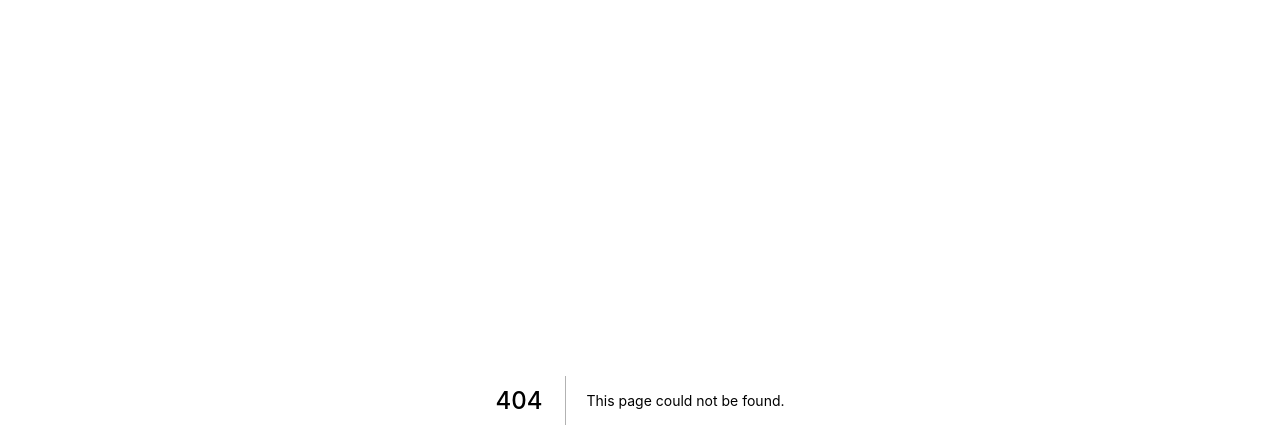
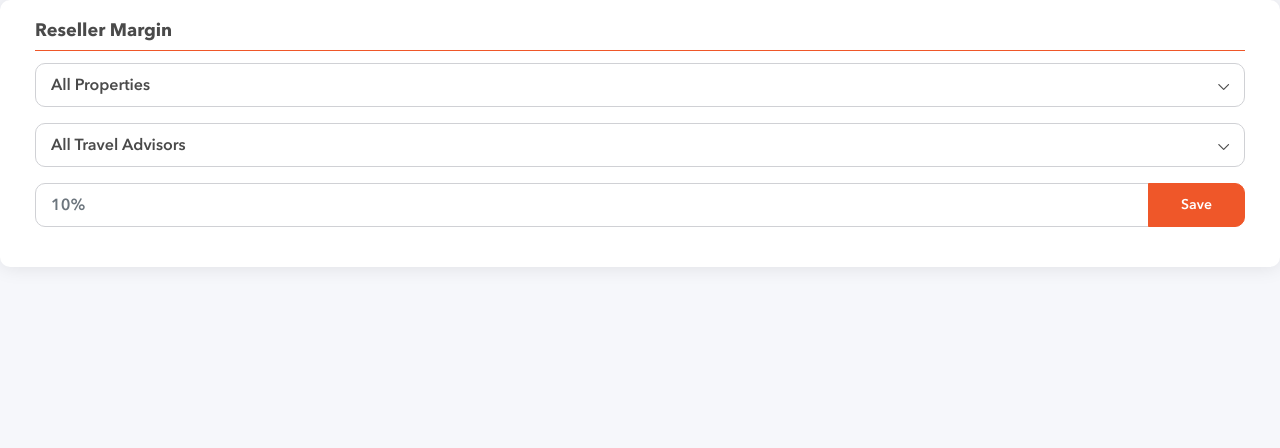
Before and after one commit to HoneyMustards/onee, a Next.js app: page /account/calendar-pricing/reseller-margin in a window 1280 px wide. Before the commit this address had no page. Shown: the top 448 px of the page. Built offline with nearby package versions, Linux system fonts and the light colour scheme.

Commit message:
Calendar & Pricing sayfası

```diff
--- /dev/null
+++ b/pages/account/calendar-pricing/reseller-margin.js
@@ -0,0 +1,54 @@
+import React from 'react';
+import Select from '../../../src/components/elements/form/select';
+import { InputGroup, FormControl, Button }  from 'react-bootstrap';
+import style from './style.module.scss';
+
+const ResellerMargin = () => {
+    const list1 = [
+        {
+            value: 1,
+            text: 'All Properties'
+        }
+    ];
+
+    const list2 = [
+        {
+            value: 1,
+            text: 'All Travel Advisors'
+        }
+    ];
+
+    return (
+        <div className={"box " + style.box}>
+            <div className="container">
+                <div className="row">
+                    <div className="col-12">
+                        <h4 className="box__title">Reseller Margin</h4>
+                    </div>
+                </div>
+                <div className="row">
+                    <div className="col-12 mt-1 mb-1">
+                        <Select variant="base" width="100%" options={list1}  />
+                    </div>
+                    <div className="col-12 mt-1 mb-1">
+                        <Select variant="base" width="100%" options={list2}  />
+                    </div>
+                    <div className="col-12 mt-1 mb-1">
+                    <InputGroup className="mb-3 base">
+                        <FormControl
+                        placeholder="10%"
+                        />
+                        <InputGroup.Append>
+                        <Button variant="secondary">
+                            Save
+                        </Button>
+                        </InputGroup.Append>
+                    </InputGroup>
+                    </div>
+                </div>
+            </div>
+        </div>
+    )
+}
+
+export default ResellerMargin;
--- /dev/null
+++ b/pages/account/calendar-pricing/style.module.scss
@@ -0,0 +1,12 @@
+.boxCalendar {
+    padding: 30px 40px;
+    @media screen and (max-width: 768px) {
+        padding: 16px 5px;
+    }
+}
+
+.box {
+    @media screen and (max-width: 768px) {
+        padding: 16px 5px;
+    }
+}
--- a/src/assets/styles/components/_box.scss
+++ b/src/assets/styles/components/_box.scss
@@ -3,4 +3,11 @@
     border-radius: 10px;
     box-shadow: 0 0 20px 0 rgba(0, 0, 0, 0.1);
     background-color: #ffffff;
+
+    &__title {
+        font-size: 18px;
+        font-weight: bold;
+        border-bottom: 1px solid $color-secondary;
+        padding-bottom: 8px;
+    }
 }
--- a/src/assets/styles/components/_components.scss
+++ b/src/assets/styles/components/_components.scss
@@ -44,3 +44,5 @@
 @import "./customer-item";
 @import "./pagination";
 @import "./calendar";
+@import "./single-date-picker";
+@import "./input";
--- /dev/null
+++ b/src/assets/styles/components/_input.scss
@@ -0,0 +1,44 @@
+.base {
+    input,
+    select {
+        border-radius: 10px;
+        border: 1px solid #d0d1d5;
+        background-color: transparent;
+        font-size: 16px;
+        font-weight: 600;
+        padding-left: 15px;
+
+        &:hover,
+        &:active {
+            border: 0;
+            outline: none;
+            box-shadow: none;
+            border: 1px solid #d0d1d5;
+            background-color: transparent;
+        }
+    }
+
+    &.input-group {
+        button {
+            border-top-right-radius: 10px;
+            border-bottom-right-radius: 10px;
+        }
+    }
+}
+
+.form-radio {
+    &:hover {
+        .checkmark {
+            border-color: #070526 !important;
+        }
+    }
+
+    .checkmark {
+        border-radius: 50%;
+        border-color: #070526;
+
+        &:after {
+            color: #070526;
+        }
+    }
+}
--- /dev/null
+++ b/src/assets/styles/components/_single-date-picker.scss
@@ -0,0 +1,21 @@
+.single-date-picker {
+    .DateInput {
+        width: 100%;
+    }
+
+    .DateInput_input__focused {
+        border: none;
+    }
+
+    .DateInput_input {
+        font-size: 16px;
+        font-weight: 600;
+        color: $color-text;
+    }
+
+    .SingleDatePickerInput__withBorder {
+        padding: 3px;
+        border: 1px solid #d0d1f5;
+        border-radius: 10px;
+    }
+}
--- a/src/components/elements/form/checkbox.js
+++ b/src/components/elements/form/checkbox.js
@@ -27,7 +27,8 @@ Checkbox.defaultProps = {
     type: 'checkbox',
     className: '',
     checked: '',
-    label: ''
+    label: '',
+    onChange: () => {}
 }
 
 export default Checkbox;
--- a/src/components/elements/form/input.js
+++ b/src/components/elements/form/input.js
@@ -4,7 +4,7 @@ import PropTypes from 'prop-types';
 const Input = props => {
 
     return (
-        <div className="form-line">
+        <div className={"form-line " + props.variant}>
             <input type={props.type} placeholder={props.placeholder} name={props.name} className={props.className} />
             <label htmlFor="">{props.label}</label>
         </div>
@@ -16,6 +16,7 @@ Input.propTypes = {
     className: PropTypes.string,
     placeholder: PropTypes.string,
     label: PropTypes.string,
+    variant: PropTypes.string
 }
 
 Input.defaultProps = {
--- a/src/components/elements/form/select.js
+++ b/src/components/elements/form/select.js
@@ -17,7 +17,7 @@ function Select(props) {
     }
 
     return (
-        <label className="select" style={{width: props.width}}>
+        <label className={"select " + props.variant} style={{width: props.width}}>
             <select ref={props.referans} defaultValue={props.value}>
                 {options}
             </select>
```
Also changed, not shown: pages/account/calendar-pricing/index.js (+11 -6 lines), pages/account/calendar-pricing/selected-dates.js (added, +64 -0 lines), src/components/elements/datepicker-single.js (added, +34 -0 lines).
